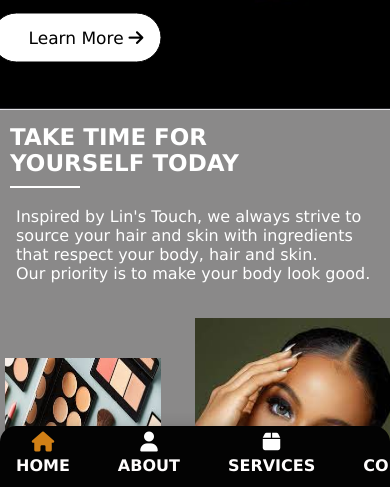
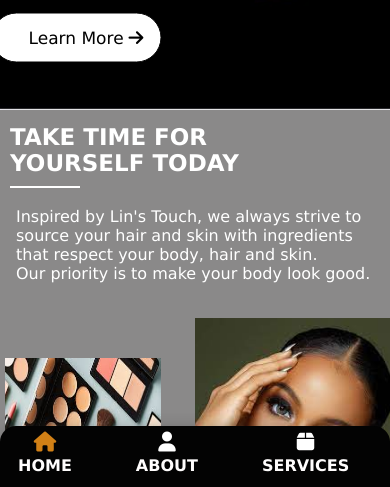
Before and after one commit to nehemiahcode/linda-home, a plain HTML site: page index.html in a window 390 px wide. Shown: the part 354-841 px from the top of the page. Drawn offline with Linux system fonts and the light colour scheme.

Commit message:
Update styles.css

```diff
--- a/styles.css
+++ b/styles.css
@@ -170,8 +170,10 @@ a {
     }
     .nav_list {
     justify-content: space-around;
-    column-gap: 3rem;
+    column-gap: 4rem;
     padding-bottom: 10px;
+        padding-right:2px;
+        padding-left:2px;
 }
  .active_link {
     position: relative;
```
